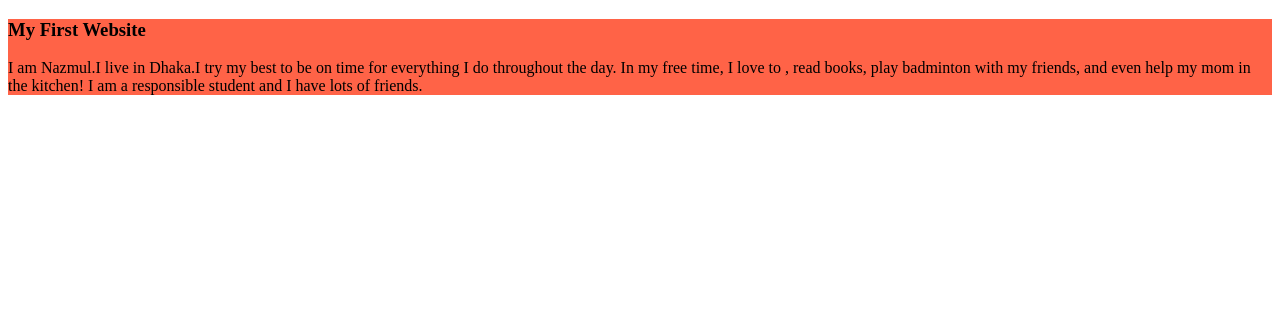
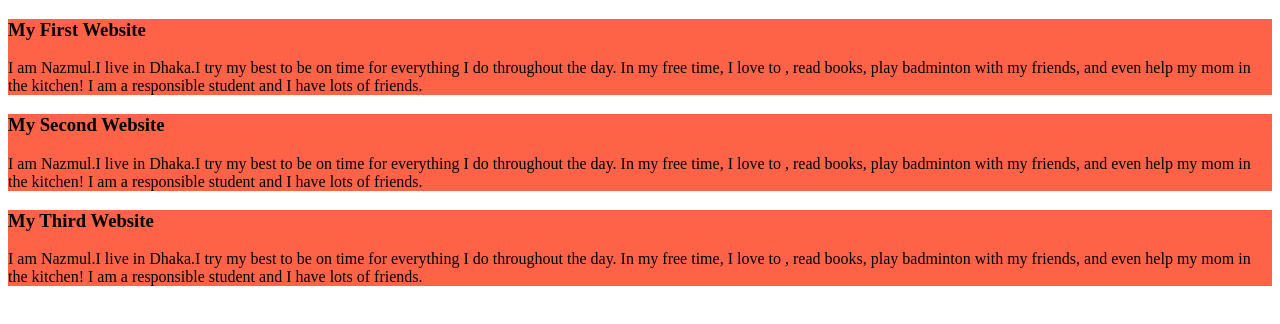
Before and after one commit to nazmulhaque814/my-first-github-report, a plain HTML site: page index.html in a window 1280 px wide. Drawn offline with Linux system fonts and the light colour scheme.

Commit message:
added the second and third blog

```diff
--- a/index.html
+++ b/index.html
@@ -11,5 +11,13 @@
         <h3>My First Website</h3>
         <p>I am Nazmul.I live in Dhaka.I try my best to be on time for everything I do throughout the day. In my free time, I love to , read books, play badminton with my friends, and even help my mom in the kitchen! I am a responsible student and I have lots of friends.</p>
      </div>
+     <div>
+        <h3>My Second Website</h3>
+        <p>I am Nazmul.I live in Dhaka.I try my best to be on time for everything I do throughout the day. In my free time, I love to , read books, play badminton with my friends, and even help my mom in the kitchen! I am a responsible student and I have lots of friends.</p>
+     </div>
+     <div>
+        <h3>My Third Website</h3>
+        <p>I am Nazmul.I live in Dhaka.I try my best to be on time for everything I do throughout the day. In my free time, I love to , read books, play badminton with my friends, and even help my mom in the kitchen! I am a responsible student and I have lots of friends.</p>
+     </div>
 </body>
 </html>
```
